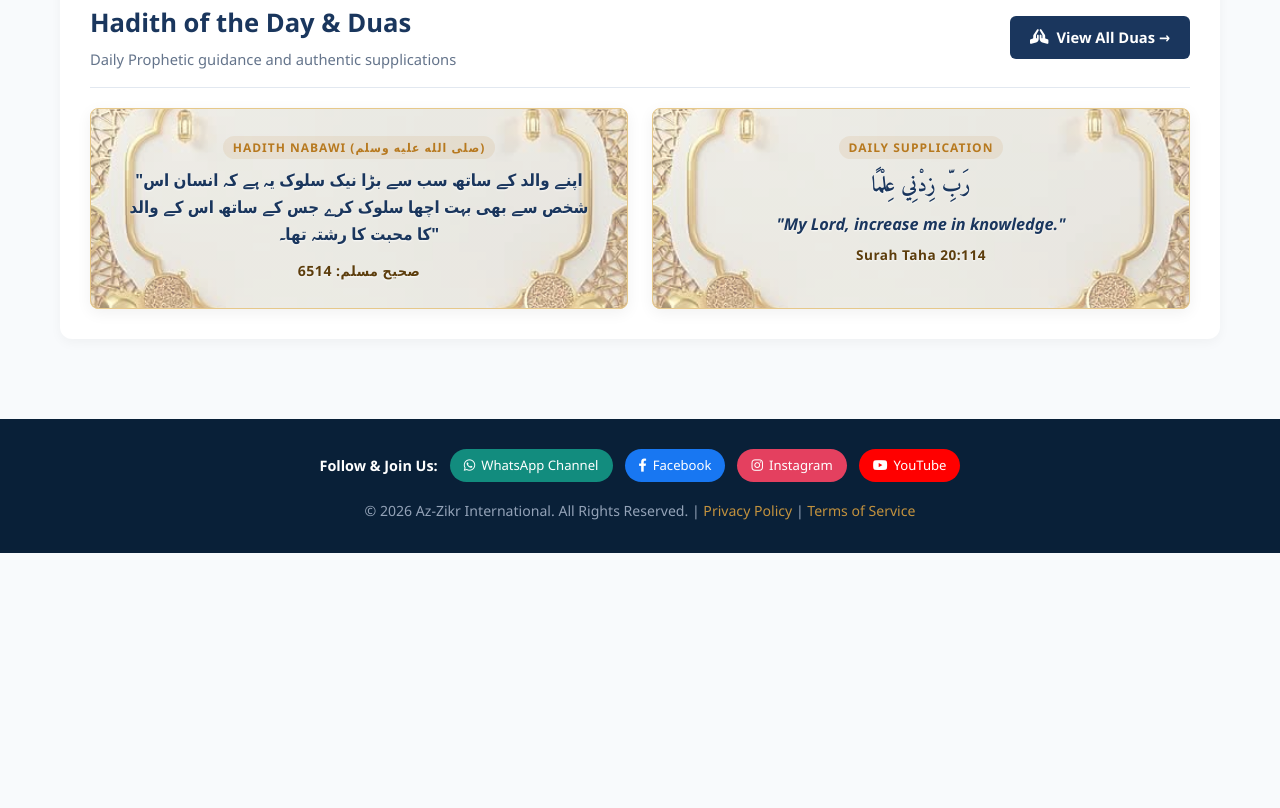
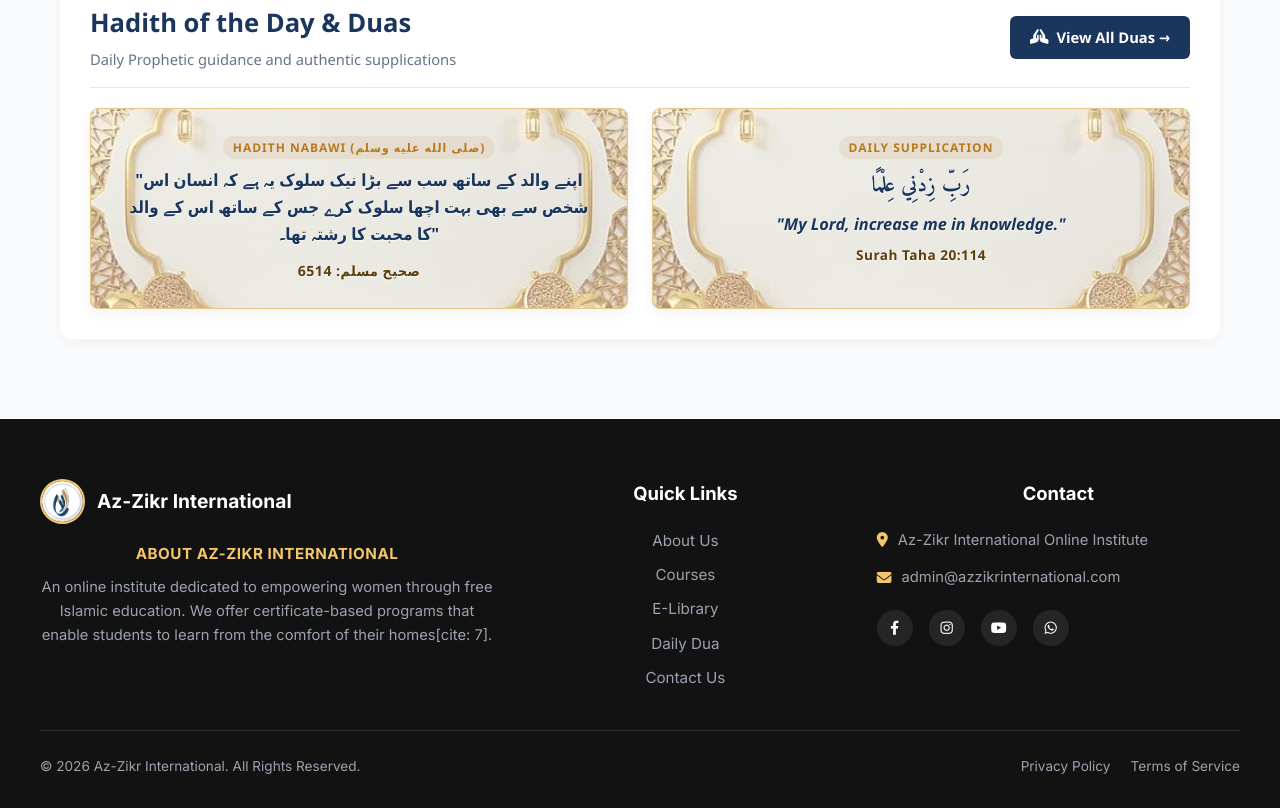
Before and after one commit to azzikrinternational/website, a plain HTML site: page index.html in a window 1280 px wide. Shown: the part 1991-2799 px from the top of the page. Before the commit the page ends 2544 px from the top, so only its background shows below. Drawn offline with Linux system fonts and the light colour scheme.

Commit message:
Update index.html

```diff
--- a/index.html
+++ b/index.html
@@ -396,7 +396,7 @@
             </a>
         </div>
 
-        <!-- 3. Hadith of the Day & Duas Section (Clean Text Cards - No Broken Images) -->
+        <!-- 3. Hadith of the Day & Duas Section -->
         <div style="background: #ffffff; padding: 30px; border-radius: 12px; box-shadow: 0 4px 12px rgba(0,0,0,0.04); margin-bottom: 40px;">
             <div style="display: flex; justify-content: space-between; align-items: center; margin-bottom: 20px; flex-wrap: wrap; gap: 12px; border-bottom: 1px solid #e2e8f0; padding-bottom: 15px;">
                 <div>
@@ -441,16 +441,66 @@
 
     </main>
 
-    <!-- Footer -->
-    <footer>
-        <div class="footer-socials">
-            <span class="footer-social-title">Follow & Join Us:</span>
-            <a href="https://whatsapp.com/channel/0029ValPqOn4dTnRuL2at41q" target="_blank" class="footer-btn wa-btn"><i class="fa-brands fa-whatsapp"></i> WhatsApp Channel</a>
-            <a href="https://facebook.com/profile.php?id=61589858578851" target="_blank" class="footer-btn fb-btn"><i class="fa-brands fa-facebook-f"></i> Facebook</a>
-            <a href="https://www.instagram.com/azzikr_international/" target="_blank" class="footer-btn insta-btn"><i class="fa-brands fa-instagram"></i> Instagram</a>
-            <a href="https://www.youtube.com/@Az-ZikrInternational" target="_blank" class="footer-btn yt-btn"><i class="fa-brands fa-youtube"></i> YouTube</a>
+    <!-- Professional 3-Column Footer Styled After Sample -->
+    <footer style="background-color: #121212; color: #d1d5db; padding: 60px 20px 30px 20px; font-family: 'Inter', sans-serif;">
+        <div style="max-width: 1200px; margin: 0 auto; display: grid; grid-template-columns: 1.5fr 1fr 1.2fr; gap: 40px; align-items: start; border-bottom: 1px solid rgba(255, 255, 255, 0.1); padding-bottom: 40px;">
+
+            <!-- Column 1: Logo & About Az-Zikr International -->
+            <div>
+                <div style="display: flex; align-items: center; gap: 12px; margin-bottom: 18px;">
+                    <img src="logo.jpeg" alt="Az-Zikr International Logo" style="width: 45px; height: 45px; border-radius: 50%; object-fit: cover; border: 2px solid #f3c669;">
+                    <span style="color: #ffffff; font-weight: 800; font-size: 1.2rem;">Az-Zikr International</span>
+                </div>
+                <h4 style="color: #f3c669; font-size: 0.95rem; text-transform: uppercase; letter-spacing: 0.5px; margin: 0 0 10px 0;">About Az-Zikr International</h4>
+                <p style="font-size: 0.92rem; color: #9ca3af; line-height: 1.6; margin: 0;">
+                    An online institute dedicated to empowering women through free Islamic education. We offer certificate-based programs that enable students to learn from the comfort of their homes[cite: 7].
+                </p>
+            </div>
+
+            <!-- Column 2: Quick Links -->
+            <div>
+                <h3 style="color: #ffffff; font-size: 1.15rem; font-weight: 700; margin-top: 0; margin-bottom: 20px;">Quick Links</h3>
+                <ul style="list-style: none; padding: 0; margin: 0; display: flex; flex-direction: column; gap: 10px;">
+                    <li><a href="about.html" style="color: #9ca3af; text-decoration: none; font-size: 0.95rem; transition: color 0.2s;">About Us</a></li>
+                    <li><a href="courses.html" style="color: #9ca3af; text-decoration: none; font-size: 0.95rem; transition: color 0.2s;">Courses</a></li>
+                    <li><a href="elibrary.html" style="color: #9ca3af; text-decoration: none; font-size: 0.95rem; transition: color 0.2s;">E-Library</a></li>
+                    <li><a href="dua.html" style="color: #9ca3af; text-decoration: none; font-size: 0.95rem; transition: color 0.2s;">Daily Dua</a></li>
+                    <li><a href="contact.html" style="color: #9ca3af; text-decoration: none; font-size: 0.95rem; transition: color 0.2s;">Contact Us</a></li>
+                </ul>
+            </div>
+
+            <!-- Column 3: Contact & Socials -->
+            <div>
+                <h3 style="color: #ffffff; font-size: 1.15rem; font-weight: 700; margin-top: 0; margin-bottom: 20px;">Contact</h3>
+                <div style="display: flex; flex-direction: column; gap: 14px; margin-bottom: 20px;">
+                    <div style="display: flex; align-items: flex-start; gap: 10px; font-size: 0.92rem; color: #9ca3af;">
+                        <i class="fa-solid fa-location-dot" style="color: #f3c669; margin-top: 4px;"></i>
+                        <span>Az-Zikr International Online Institute</span>
+                    </div>
+                    <div style="display: flex; align-items: center; gap: 10px; font-size: 0.92rem; color: #9ca3af;">
+                        <i class="fa-solid fa-envelope" style="color: #f3c669;"></i>
+                        <span>admin@azzikrinternational.com</span>
+                    </div>
+                </div>
+                <!-- Social Icons -->
+                <div style="display: flex; gap: 16px; align-items: center;">
+                    <a href="https://facebook.com/profile.php?id=61589858578851" target="_blank" style="color: #ffffff; background: rgba(255,255,255,0.08); width: 36px; height: 36px; border-radius: 50%; display: flex; align-items: center; justify-content: center; text-decoration: none; transition: background 0.2s;"><i class="fa-brands fa-facebook-f"></i></a>
+                    <a href="https://www.instagram.com/azzikr_international/" target="_blank" style="color: #ffffff; background: rgba(255,255,255,0.08); width: 36px; height: 36px; border-radius: 50%; display: flex; align-items: center; justify-content: center; text-decoration: none; transition: background 0.2s;"><i class="fa-brands fa-instagram"></i></a>
+                    <a href="https://www.youtube.com/@Az-ZikrInternational" target="_blank" style="color: #ffffff; background: rgba(255,255,255,0.08); width: 36px; height: 36px; border-radius: 50%; display: flex; align-items: center; justify-content: center; text-decoration: none; transition: background 0.2s;"><i class="fa-brands fa-youtube"></i></a>
+                    <a href="https://whatsapp.com/channel/0029ValPqOn4dTnRuL2at41q" target="_blank" style="color: #ffffff; background: rgba(255,255,255,0.08); width: 36px; height: 36px; border-radius: 50%; display: flex; align-items: center; justify-content: center; text-decoration: none; transition: background 0.2s;"><i class="fa-brands fa-whatsapp"></i></a>
+                </div>
+            </div>
+
         </div>
-        <p>&copy; 2026 Az-Zikr International. All Rights Reserved. | <a href="privacy.html" style="color: #C3923E; text-decoration: none;">Privacy Policy</a> | <a href="terms.html" style="color: #C3923E; text-decoration: none;">Terms of Service</a></p>
+
+        <!-- Copyright Row -->
+        <div style="max-width: 1200px; margin: 25px auto 0 auto; display: flex; justify-content: space-between; align-items: center; flex-wrap: wrap; gap: 15px; font-size: 0.85rem; color: #9ca3af;">
+            <p style="margin: 0;">&copy; 2026 Az-Zikr International. All Rights Reserved.</p>
+            <div style="display: flex; gap: 20px;">
+                <a href="privacy.html" style="color: #9ca3af; text-decoration: none;">Privacy Policy</a>
+                <a href="terms.html" style="color: #9ca3af; text-decoration: none;">Terms of Service</a>
+            </div>
+        </div>
     </footer>
 
 </body>
```
